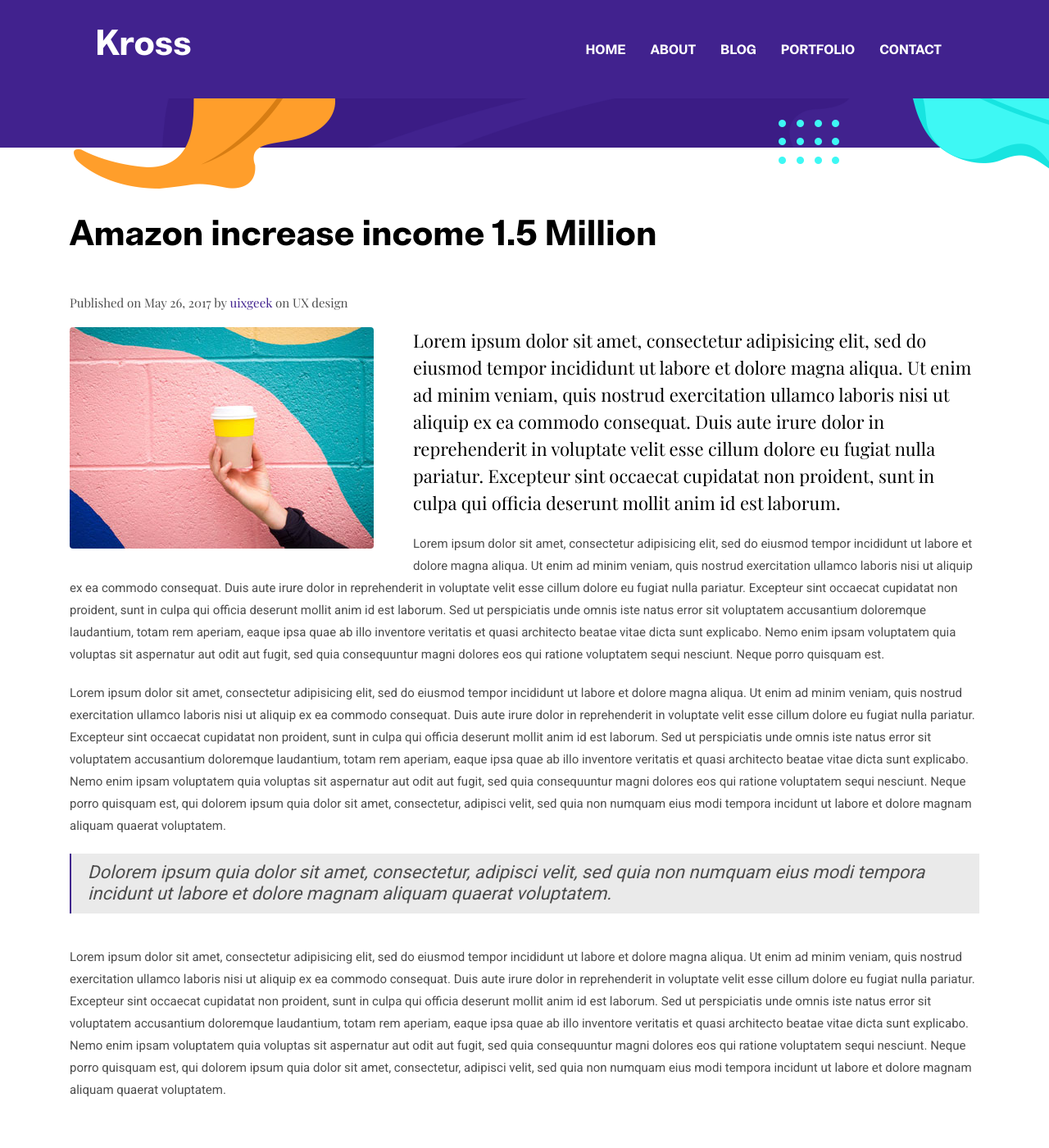
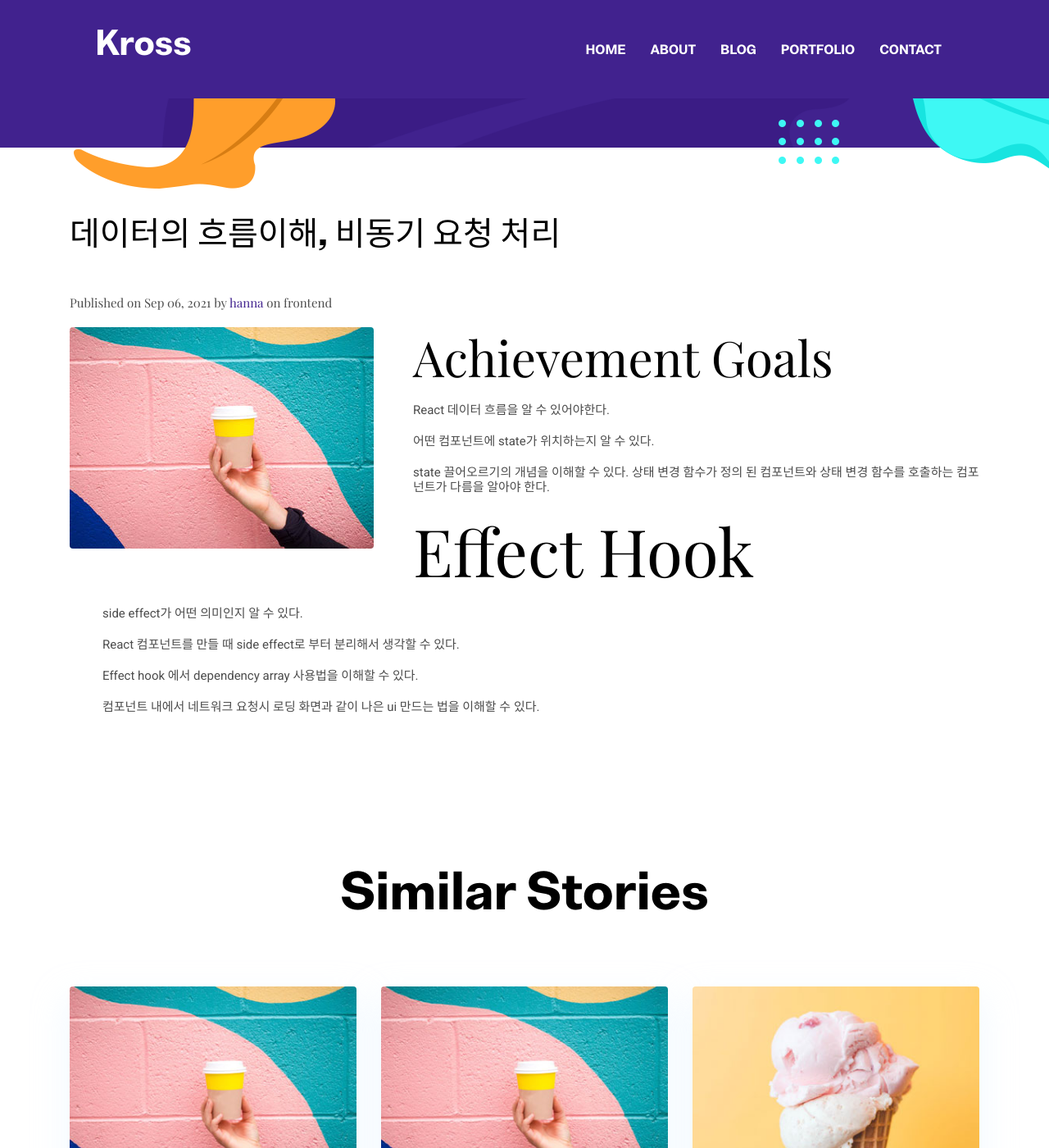
Before and after one commit to hanna030/hanna030.github.io, a Jekyll site: the page built from _posts/2017-05-26-amazon-increase-income-1.5-million copy 2.markdown, in a window 1280 px wide and 1400 px high, scrolled down 324 px. Shown: the whole window at 82% size. Built offline with Jekyll 4.4.1, drawn with Linux system fonts in a browser that asks for light colours; some of the changed text lies outside the part shown.

Commit message:
20210906TIL

```diff
--- a/_posts/2017-05-26-amazon-increase-income-1.5-million copy 2.markdown
+++ b/_posts/2017-05-26-amazon-increase-income-1.5-million copy 2.markdown
@@ -1,18 +1,22 @@
 ---
 layout: post
-title:  Amazon increase income 1.5 Million
-date:   2017-05-26 15:05:55 +0300
-image:  /assets/images/blog/post-5.jpg
-author: uixgeek
-tags:   UX design
+title: 데이터의 흐름이해, 비동기 요청 처리
+date: 2021-09-06 17:16:55 +0300
+image: /assets/images/blog/post-5.jpg
+author: hanna
+tags: frontend
 ---
 
-**Lorem ipsum dolor sit amet, consectetur adipisicing elit, sed do eiusmod tempor incididunt ut labore et dolore magna aliqua. Ut enim ad minim veniam, quis nostrud exercitation ullamco laboris nisi ut aliquip ex ea commodo consequat. Duis aute irure dolor in reprehenderit in voluptate velit esse cillum dolore eu fugiat nulla pariatur. Excepteur sint occaecat cupidatat non proident, sunt in culpa qui officia deserunt mollit anim id est laborum.**
+## Achievement Goals
 
-Lorem ipsum dolor sit amet, consectetur adipisicing elit, sed do eiusmod tempor incididunt ut labore et dolore magna aliqua. Ut enim ad minim veniam, quis nostrud exercitation ullamco laboris nisi ut aliquip ex ea commodo consequat. Duis aute irure dolor in reprehenderit in voluptate velit esse cillum dolore eu fugiat nulla pariatur. Excepteur sint occaecat cupidatat non proident, sunt in culpa qui officia deserunt mollit anim id est laborum. Sed ut perspiciatis unde omnis iste natus error sit voluptatem accusantium doloremque laudantium, totam rem aperiam, eaque ipsa quae ab illo inventore veritatis et quasi architecto beatae vitae dicta sunt explicabo. Nemo enim ipsam voluptatem quia voluptas sit aspernatur aut odit aut fugit, sed quia consequuntur magni dolores eos qui ratione voluptatem sequi nesciunt. Neque porro quisquam est.
+- React 데이터 흐름을 알 수 있어야한다.
+- 어떤 컴포넌트에 state가 위치하는지 알 수 있다.
+- state 끌어오르기의 개념을 이해할 수 있다.
+  상태 변경 함수가 정의 된 컴포넌트와 상태 변경 함수를 호출하는 컴포넌트가 다름을 알아야 한다.
 
-Lorem ipsum dolor sit amet, consectetur adipisicing elit, sed do eiusmod tempor incididunt ut labore et dolore magna aliqua. Ut enim ad minim veniam, quis nostrud exercitation ullamco laboris nisi ut aliquip ex ea commodo consequat. Duis aute irure dolor in reprehenderit in voluptate velit esse cillum dolore eu fugiat nulla pariatur. Excepteur sint occaecat cupidatat non proident, sunt in culpa qui officia deserunt mollit anim id est laborum. Sed ut perspiciatis unde omnis iste natus error sit voluptatem accusantium doloremque laudantium, totam rem aperiam, eaque ipsa quae ab illo inventore veritatis et quasi architecto beatae vitae dicta sunt explicabo. Nemo enim ipsam voluptatem quia voluptas sit aspernatur aut odit aut fugit, sed quia consequuntur magni dolores eos qui ratione voluptatem sequi nesciunt. Neque porro quisquam est, qui dolorem ipsum quia dolor sit amet, consectetur, adipisci velit, sed quia non numquam eius modi tempora incidunt ut labore et dolore magnam aliquam quaerat voluptatem.
+# Effect Hook
 
-> Dolorem ipsum quia dolor sit amet, consectetur, adipisci velit, sed quia non numquam eius modi tempora incidunt ut labore et dolore magnam aliquam quaerat voluptatem.
-
-Lorem ipsum dolor sit amet, consectetur adipisicing elit, sed do eiusmod tempor incididunt ut labore et dolore magna aliqua. Ut enim ad minim veniam, quis nostrud exercitation ullamco laboris nisi ut aliquip ex ea commodo consequat. Duis aute irure dolor in reprehenderit in voluptate velit esse cillum dolore eu fugiat nulla pariatur. Excepteur sint occaecat cupidatat non proident, sunt in culpa qui officia deserunt mollit anim id est laborum. Sed ut perspiciatis unde omnis iste natus error sit voluptatem accusantium doloremque laudantium, totam rem aperiam, eaque ipsa quae ab illo inventore veritatis et quasi architecto beatae vitae dicta sunt explicabo. Nemo enim ipsam voluptatem quia voluptas sit aspernatur aut odit aut fugit, sed quia consequuntur magni dolores eos qui ratione voluptatem sequi nesciunt. Neque porro quisquam est, qui dolorem ipsum quia dolor sit amet, consectetur, adipisci velit, sed quia non numquam eius modi tempora incidunt ut labore et dolore magnam aliquam quaerat voluptatem.
+- side effect가 어떤 의미인지 알 수 있다.
+- React 컴포넌트를 만들 때 side effect로 부터 분리해서 생각할 수 있다.
+- Effect hook 에서 dependency array 사용법을 이해할 수 있다.
+- 컴포넌트 내에서 네트워크 요청시 로딩 화면과 같이 나은 ui 만드는 법을 이해할 수 있다.
```
Also changed, not shown: _posts/2021-09-06-TIL.markdown (added, +57 -0 lines).
